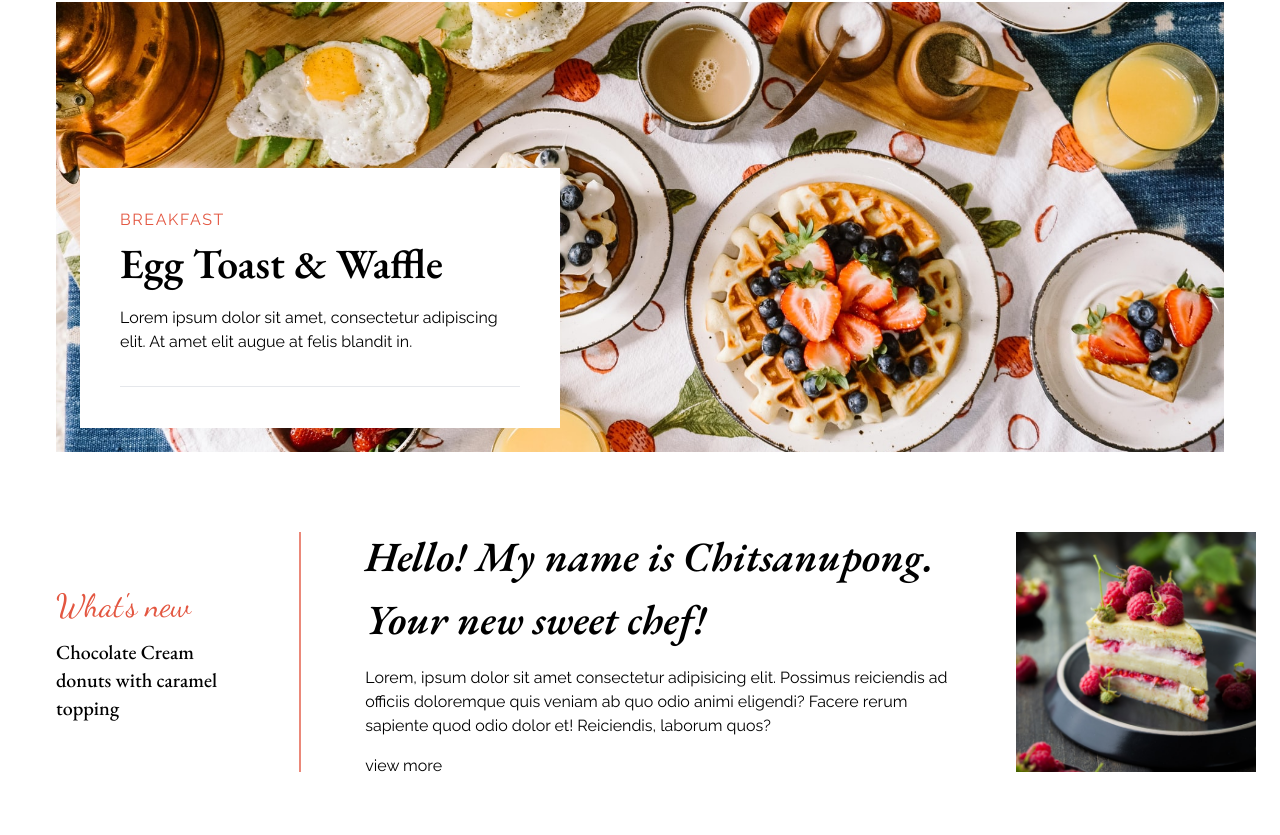
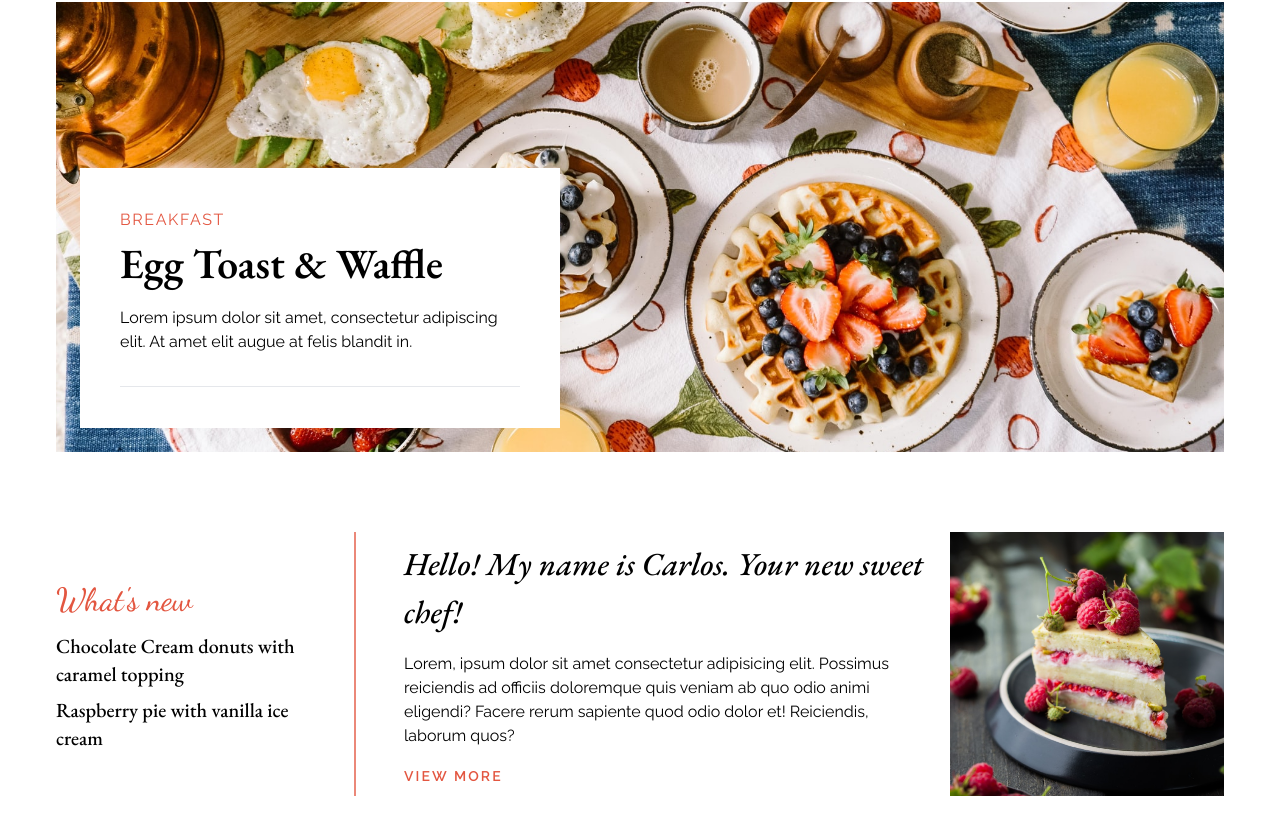
Before and after one commit to firstneverrest/FamRest-Restaurant, a Preact app: page / in a window 1280 px wide. Shown: the part 287-1122 px from the top of the page. Built offline with nearby package versions, Linux system fonts and the light colour scheme.

Commit message:
feat: add responsive design in greeting

```diff
--- a/src/components/Greeting.tsx
+++ b/src/components/Greeting.tsx
@@ -3,35 +3,36 @@ import Cake from '../assets/images/cake.png';
 
 const Greeting: FunctionComponent = () => {
   return (
-    <div class="grid place-items-center">
-      <div class="flex my-20 h-[240px] w-[1200px]">
-        <section class="flex flex-col justify-center">
+    <div class="grid gap-x-6 gap-y-20 grid-cols-8 my-20">
+      <section class="self-center col-span-2 lg:col-span-3">
         <h4 class="font-dancing text-primary">What's new</h4>
         <p class="font-garamond font-medium text-xl mt-2">
           Chocolate Cream donuts with caramel topping
         </p>
+        <p class="font-garamond font-medium text-xl mt-2">
+          Raspberry pie with vanilla ice cream
+        </p>
       </section>
-        <span class="h-full border-[1px] border-primary opacity-70 mx-16"></span>
-        <section class="flex">
-          <div class="flex flex-col justify-center mr-16">
-            <h3 class="italic">
-              Hello! My name is Chitsanupong. Your new sweet chef!
-            </h3>
+      <section class="col-span-4 lg:col-span-5 flex justify-center items-center">
+        <span class="h-full border-[1px] border-primary opacity-70 mr-12"></span>
+        <div>
+          <h4 class="italic">Hello! My name is Carlos. Your new sweet chef!</h4>
           <p class="my-4">
             Lorem, ipsum dolor sit amet consectetur adipisicing elit. Possimus
             reiciendis ad officiis doloremque quis veniam ab quo odio animi
             eligendi? Facere rerum sapiente quod odio dolor et! Reiciendis,
             laborum quos?
           </p>
-            <a href="#">view more</a>
+          <a href="#" class="nav-text">
+            view more
+          </a>
         </div>
+      </section>
       <img
-            class="h-full w-[240px] object-cover"
+        class="h-full lg:h-4/6 object-cover col-span-2 lg:col-span-8 lg:justify-self-center"
         src={Cake}
         alt="sweet cake"
       />
-        </section>
-      </div>
     </div>
   );
 };
--- a/src/styles/global.css
+++ b/src/styles/global.css
@@ -36,6 +36,7 @@ h3 {
 
 h4 {
   font-size: 2rem !important;
+  font-weight: 500 !important;
 }
 
 h5 {
```
Lines whose indentation alone changed are shown as unchanged.
